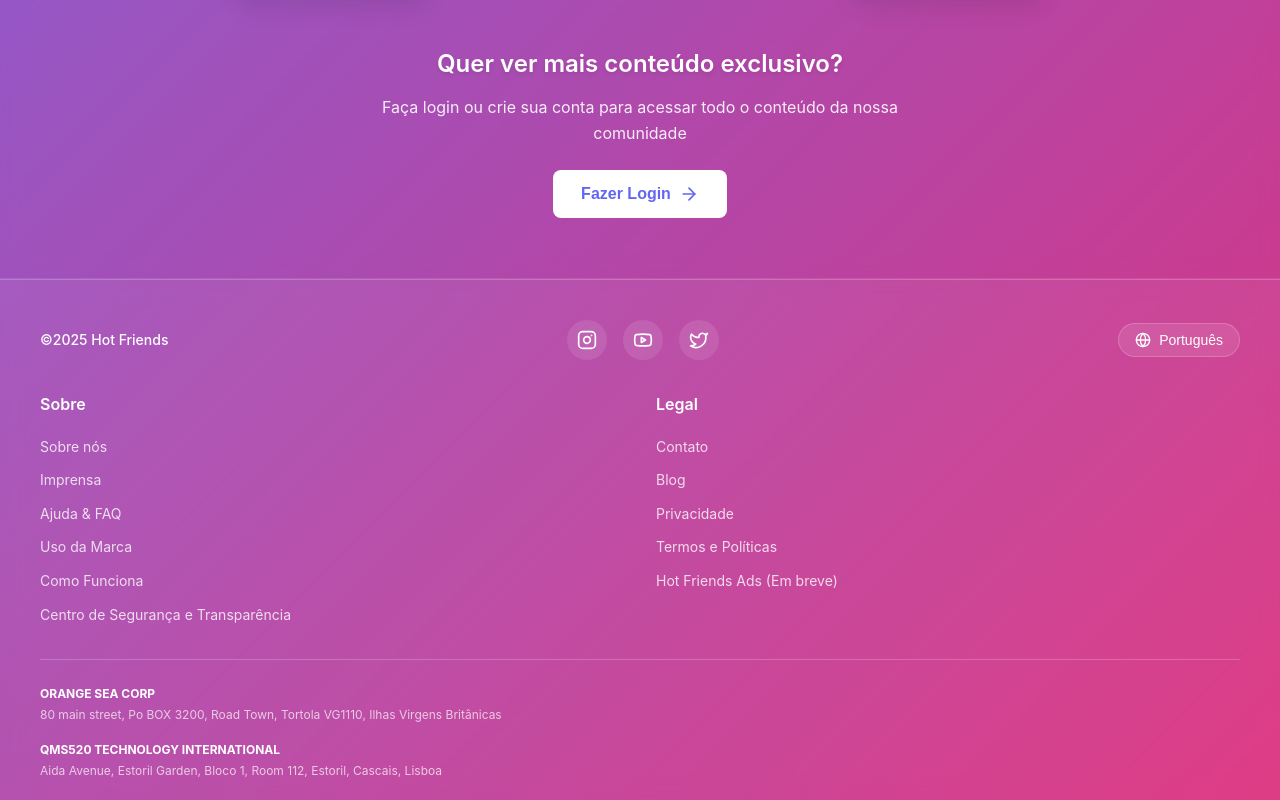
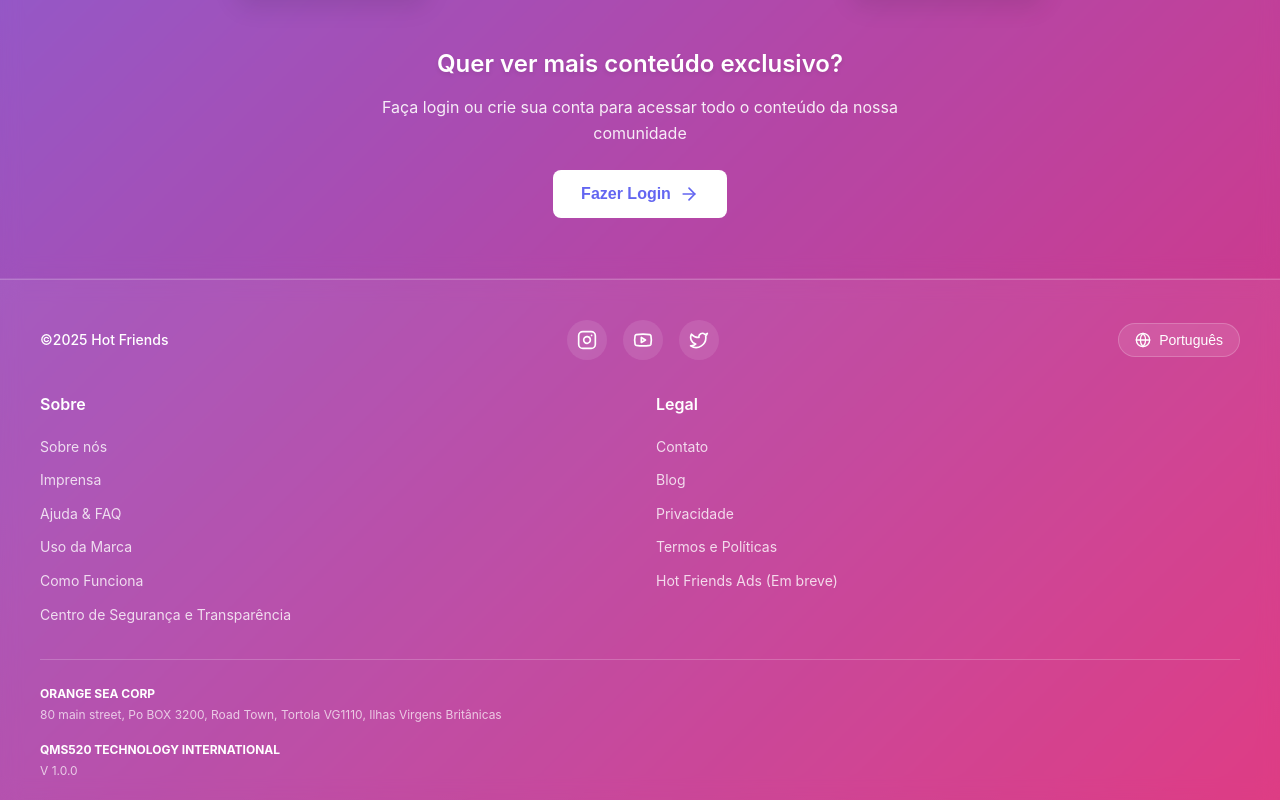
Before and after one commit to TekhnoSoft/hot-friends, a React (Create React App) app in the folder frontend/: page /login in a window 1280 px wide. Shown: the part 1253-2053 px from the top of the page. Built offline with nearby package versions, Linux system fonts and the light colour scheme.

Commit message:
Update index.js

```diff
--- a/frontend/src/pages/Login/index.js
+++ b/frontend/src/pages/Login/index.js
@@ -853,7 +853,7 @@
           </div>
           <div className="loginpage-company">
             <strong>QMS520 TECHNOLOGY INTERNATIONAL</strong>
-            <p>Aida Avenue, Estoril Garden, Bloco 1, Room 112, Estoril, Cascais, Lisboa</p>
+            <p>V 1.0.0</p>
           </div>
         </div>
       </footer>
```
